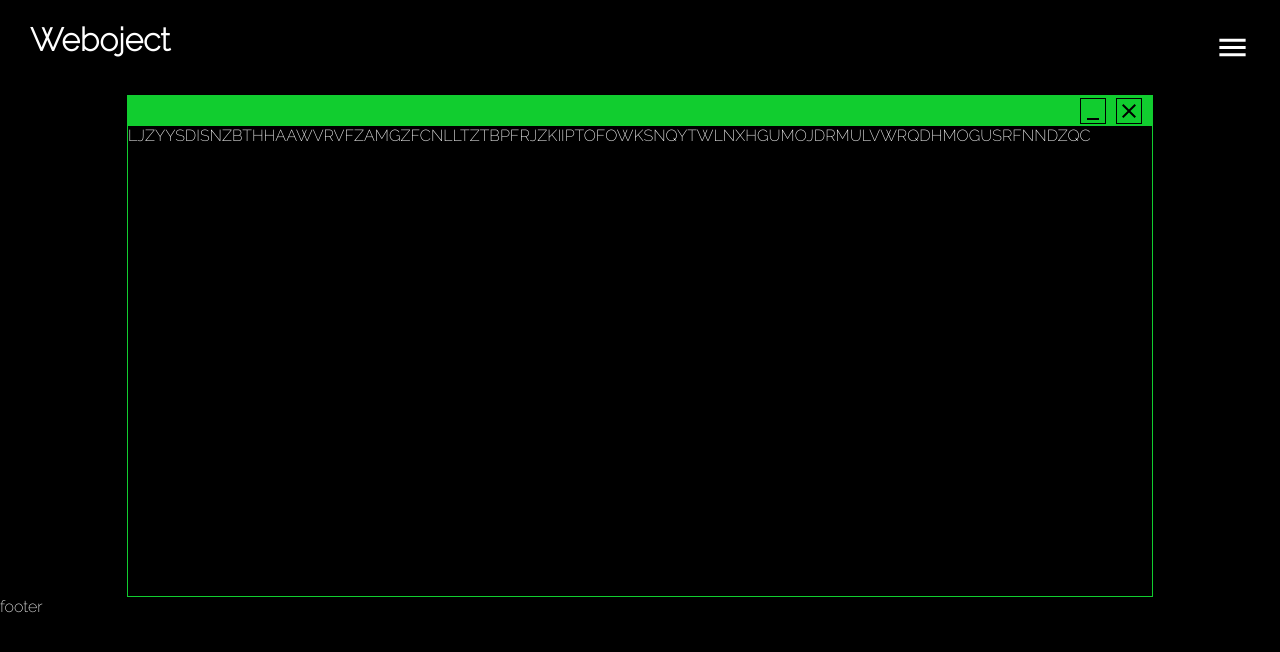
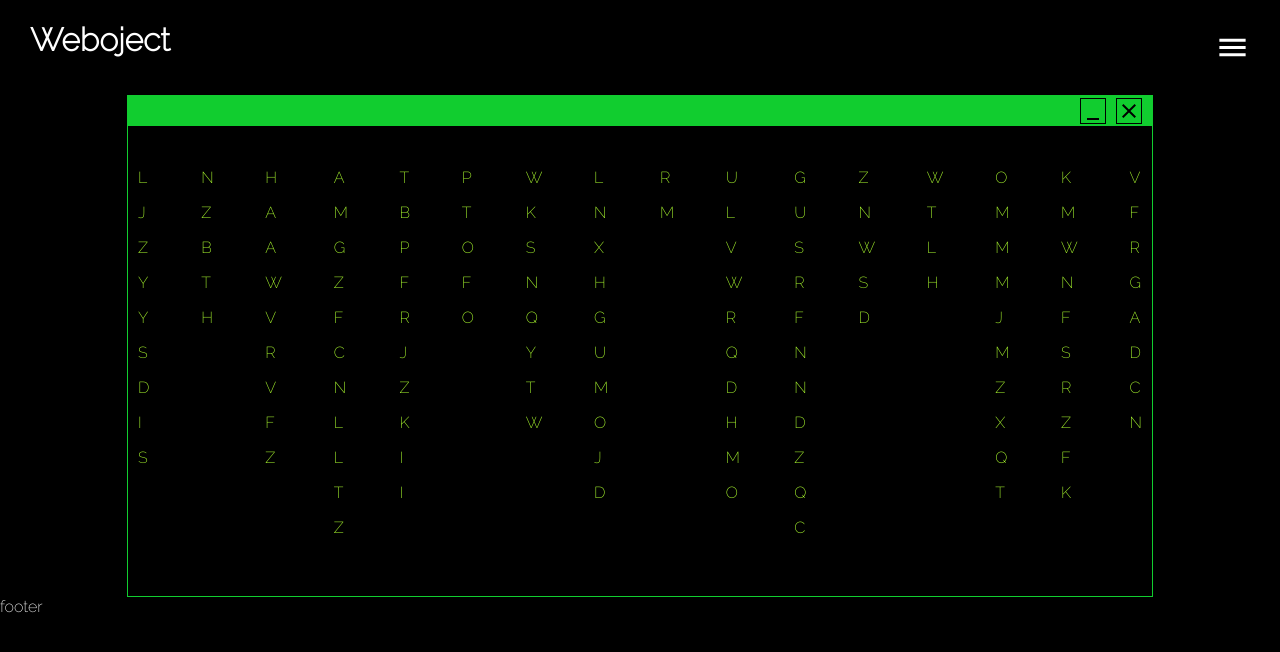
Before and after one commit to antonzaharia/weboject, a React (Create React App) app in the folder weboject/: page / in a window 1280 px wide. Shown: the top 652 px of the page. Built offline with nearby package versions, Linux system fonts and the light colour scheme.

Commit message:
terminal letters style

```diff
--- a/weboject/src/components/Main/Content.js
+++ b/weboject/src/components/Main/Content.js
@@ -11,7 +11,15 @@ export default function Content() {
           <MinimizeIcon />
           <CloseIcon />
         </div>
-        <div className="terminal-body">{makeColumns()}</div>
+        <div className="terminal-body">
+          {makeColumns().map((column, index) => (
+            <p className="column" key={index}>
+              {column.map((letter) => (
+                <p>{letter}</p>
+              ))}
+            </p>
+          ))}
+        </div>
       </div>
     </div>
   );
--- a/weboject/src/helpers/terminal.js
+++ b/weboject/src/helpers/terminal.js
@@ -14,7 +14,7 @@ export function createArray() {
 }
 export function makeColumns() {
   let output = [];
-  for (let i = 0; i <= 10; i++) {
+  for (let i = 0; i <= 15; i++) {
     output.push(createArray());
   }
   return output;
--- a/weboject/src/index.css
+++ b/weboject/src/index.css
@@ -81,7 +81,11 @@ body::-webkit-scrollbar-thumb {
 }
 .terminal-body {
   display: flex;
-  flex-direction: row;
+  justify-content: space-between;
+  padding: 10px;
+}
+.column p {
+  color: greenyellow;
 }
 .footer {
 }
--- a/weboject/src/index.js
+++ b/weboject/src/index.js
@@ -6,7 +6,7 @@ import loading from "./images/loading.gif";
 
 import thunk from "redux-thunk";
 import { Provider } from "react-redux";
-import { createStore, applyMiddleware, compose, $CombinedState } from "redux";
+import { createStore, applyMiddleware, compose } from "redux";
 
 import rootReducer from "./reducers/rootReducer";
 const composeEnhancers = window.__REDUX_DEVTOOLS_EXTENSION_COMPOSE__ || compose;
```
Also changed, not shown: 1 other file (tests, documents, lock files or other folders).
